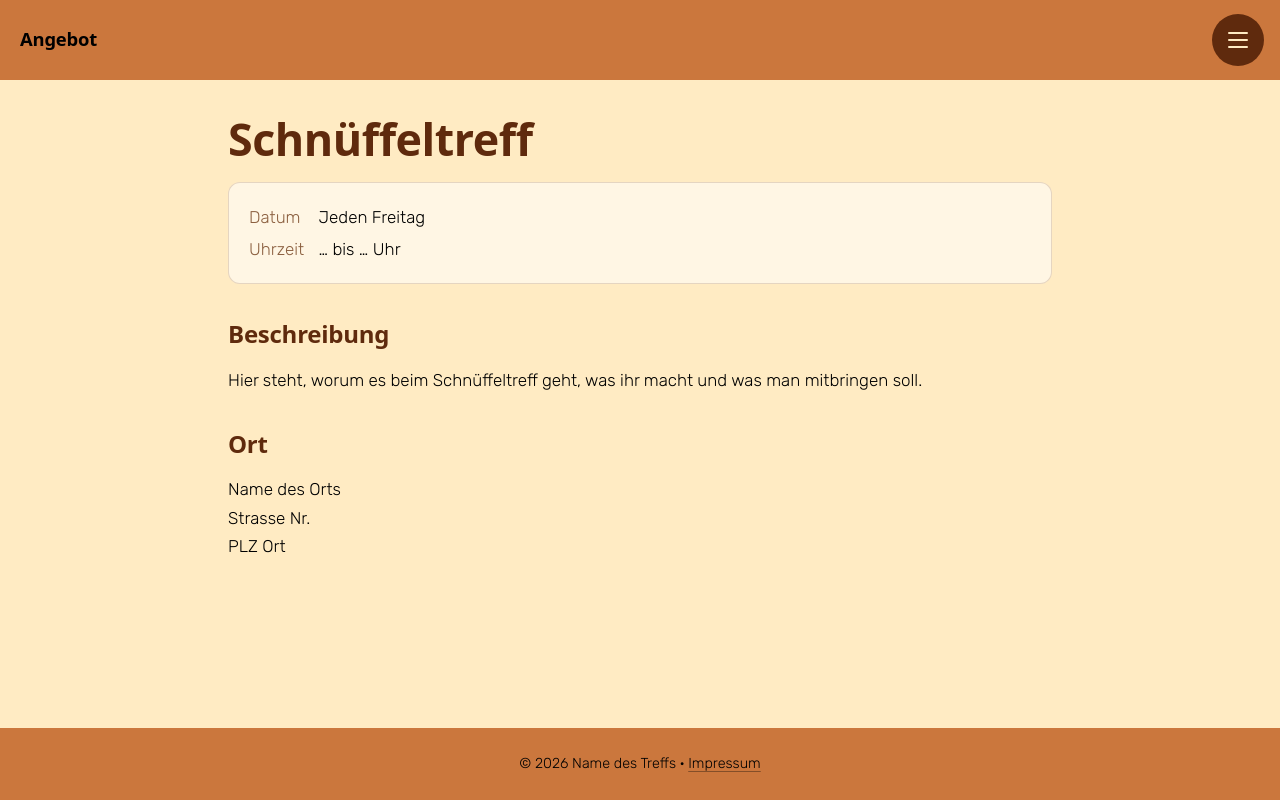
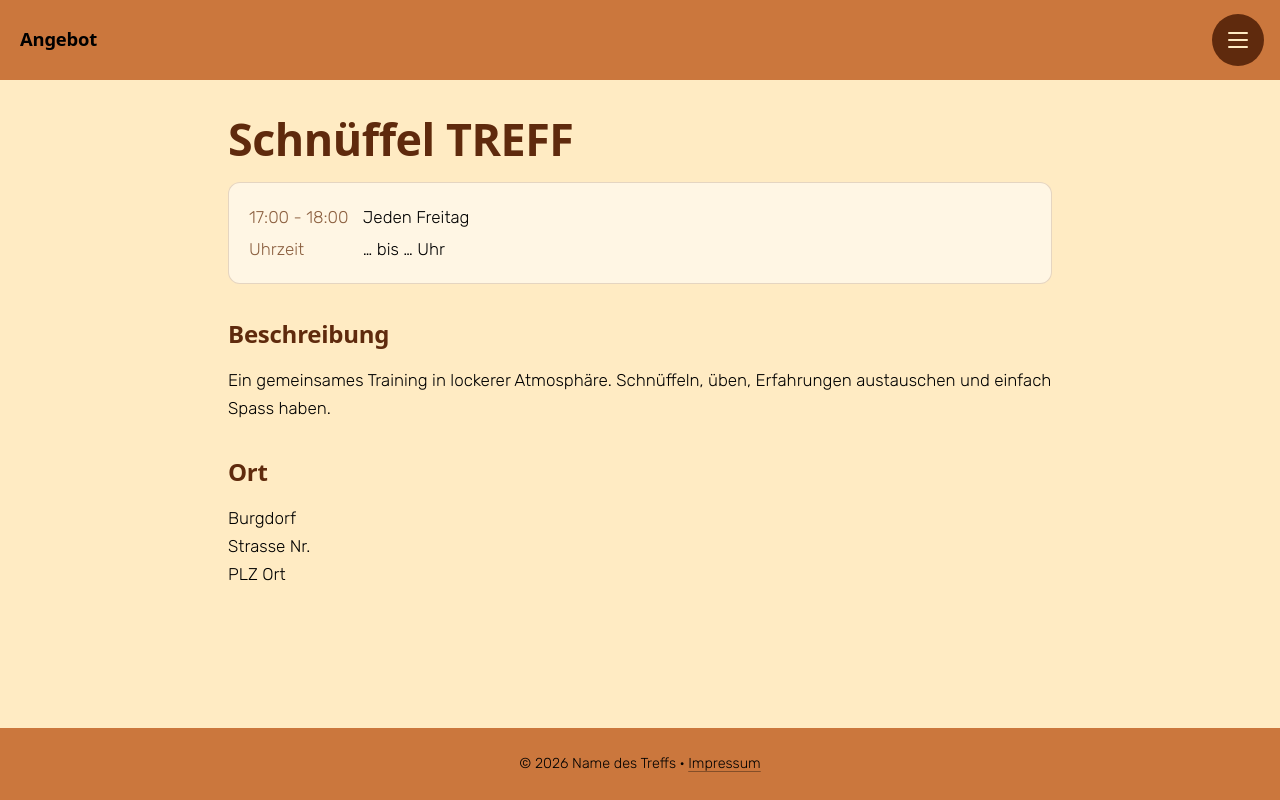
Before and after one commit to CediOnSteroids/Schn-ffeltreff, a plain HTML site: page angebot.html in a window 1280 px wide. Drawn offline with Linux system fonts and the light colour scheme; a web font is replaced by a local one.

Commit message:
Version 1.0.0.7 Angebot angepasst

```diff
--- a/angebot.html
+++ b/angebot.html
@@ -7,17 +7,18 @@
 </head>
 <body>
 <main>
-  <h1>Schnüffeltreff</h1>
+  <h1>Schnüffel TREFF</h1>
   <section class="card">
     <dl>
-      <dt>Datum</dt><dd>Jeden Freitag</dd>
+      <dt>17:00 - 18:00</dt><dd>Jeden Freitag</dd>
       <dt>Uhrzeit</dt><dd>… bis … Uhr</dd>
     </dl>
   </section>
   <h2>Beschreibung</h2>
-  <p>Hier steht, worum es beim Schnüffeltreff geht, was ihr macht und was man mitbringen soll.</p>
+  <p>Ein gemeinsames Training in lockerer Atmosphäre.
+    Schnüffeln, üben, Erfahrungen austauschen und einfach Spass haben.</p>
   <h2>Ort</h2>
-  <p>Name des Orts<br>Strasse Nr.<br>PLZ Ort</p>
+  <p>Burgdorf<br>Strasse Nr.<br>PLZ Ort</p>
 </main>
 <footer><p>&copy; 2026 Name des Treffs &middot; <a href="impressum.html">Impressum</a></p></footer>
 </body>
```
